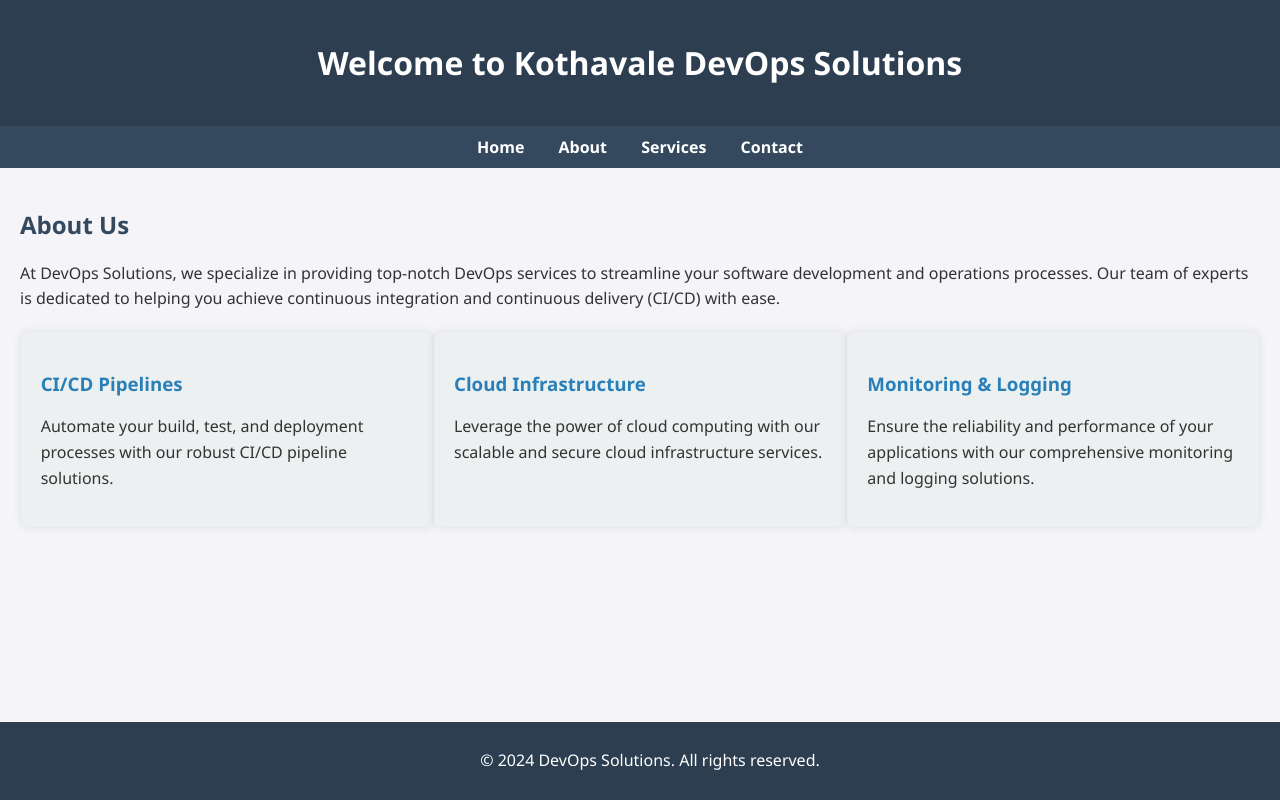
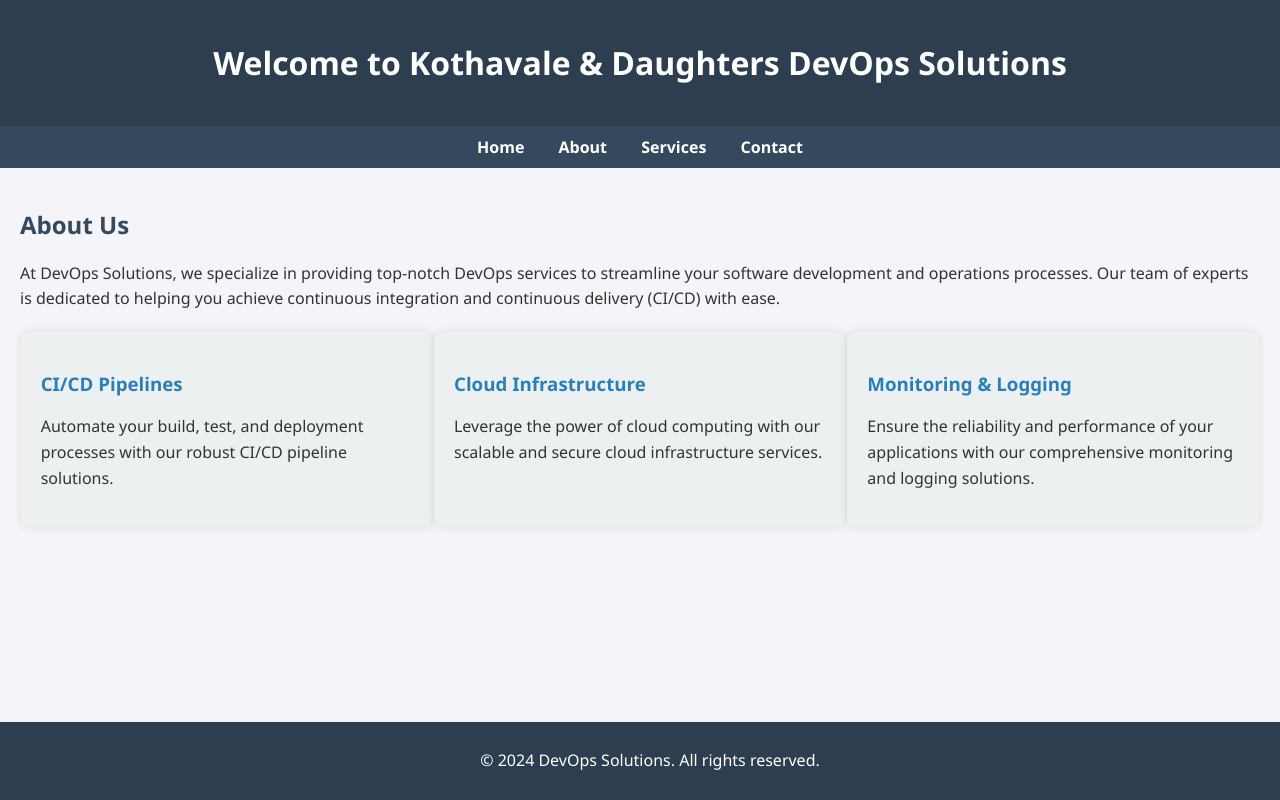
Before and after one commit to pratik-d10/Usecase_Project, a plain HTML site: page index.html in a window 1280 px wide. Drawn offline with Linux system fonts and the light colour scheme.

Commit message:
Update index.html

```diff
--- a/index.html
+++ b/index.html
@@ -72,7 +72,7 @@
 </head>
 <body>
     <header>
-        <h1>Welcome to Kothavale DevOps Solutions</h1>
+        <h1>Welcome to Kothavale & Daughters DevOps Solutions</h1>
     </header>
     <nav>
         <a href="#home">Home</a>
```
